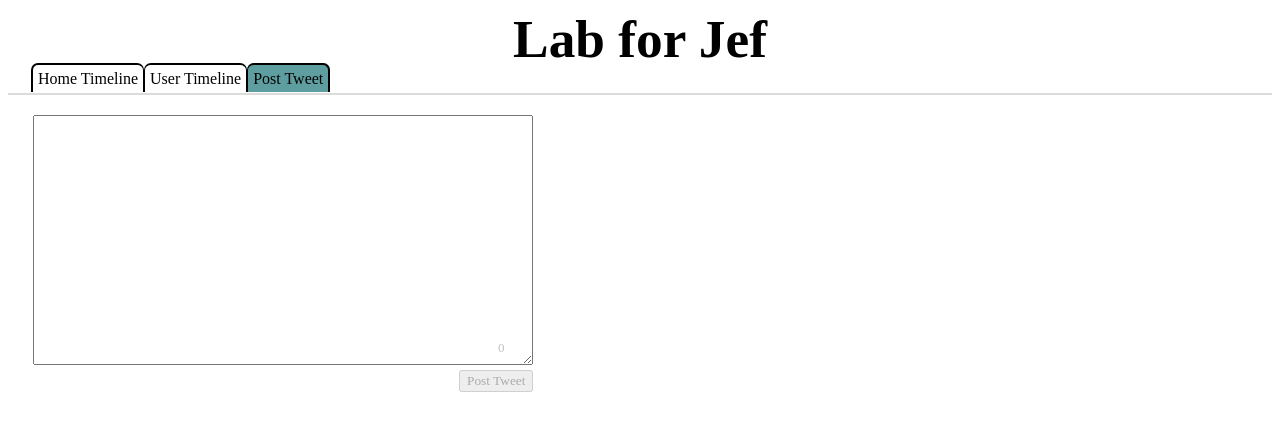
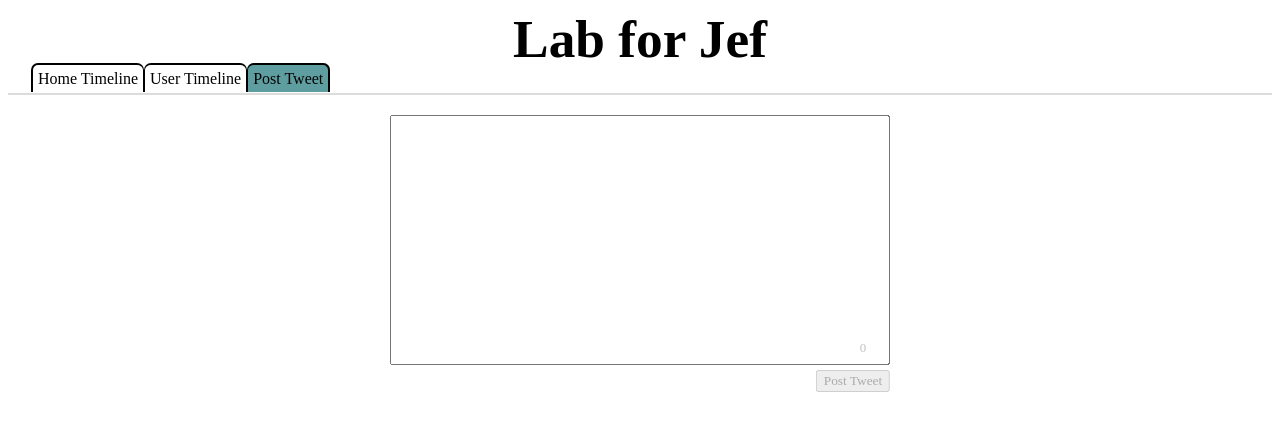
Before and after one commit to jhleung/onboarding, a React app: page / in a window 1280 px wide. Both pictures are taken after a click on the link "Post Tweet". Built offline with nearby package versions, Linux system fonts and the light colour scheme; no server answers.

Commit message:
center text area; no expand

```diff
--- a/src/main.scss
+++ b/src/main.scss
@@ -47,6 +47,7 @@ body {
 
 .tab-wrapper {
 	.tab-nav {
+		margin: 0 auto;
 		padding-bottom: 5px;
 		border-bottom: 2px solid gainsboro;
 
@@ -80,8 +81,11 @@ body {
 }
 
 .post-tweet {
-	margin-left: 25px;
+	position: fixed;
 	margin-top: 20px;
+	left: calc(50%);
+	transform: translate(-50%, 0);
+
 	.post-tweet-input {
 		.tweet-message {
 			position: absolute;
@@ -90,6 +94,7 @@ body {
 		    font-size: 15px;
 			height: 250px;
 			width: 500px;
+			resize: none;
 		}
 
 		.tweet-character-count {
@@ -97,7 +102,7 @@ body {
 			font-size: 13px;
 			color: silver;
 			margin-top: 225px;
-			margin-left: 465px;
+			margin-left: 470px;
 		}
 	}
 
```
